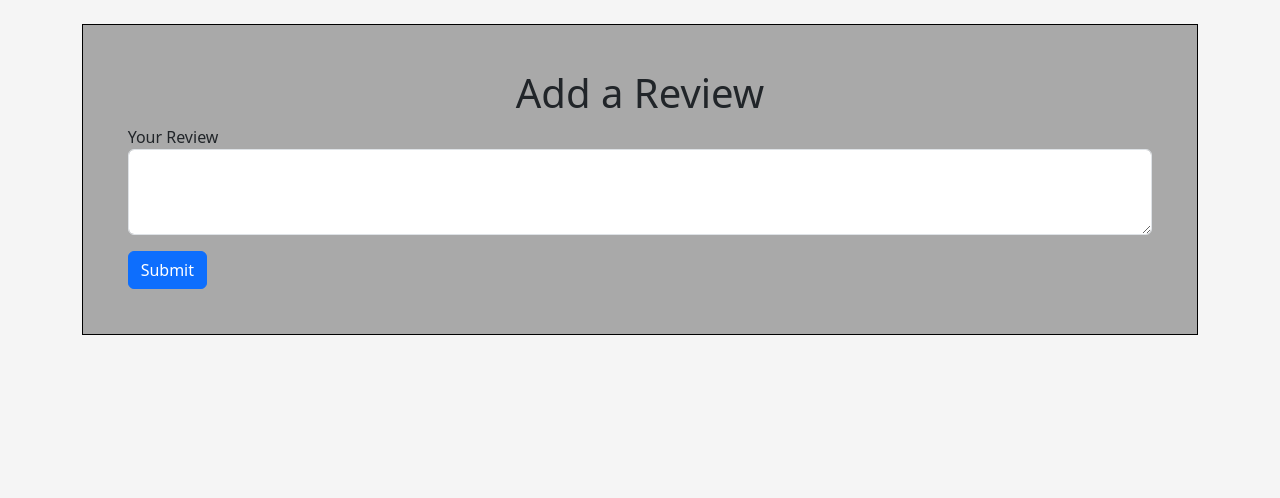
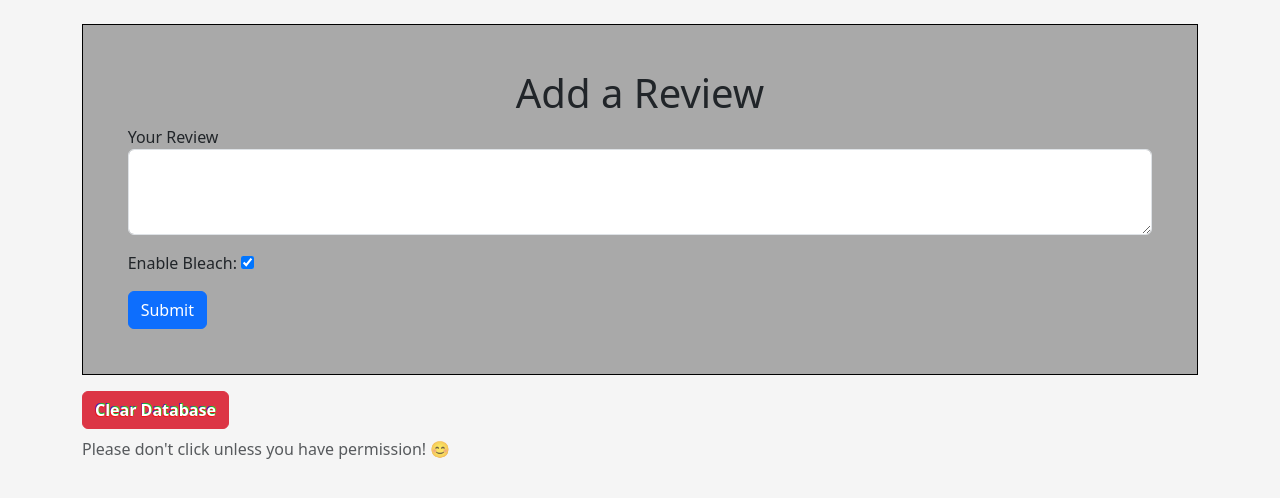
Before and after one commit to Gutteerz/ikt222_assignment_2, a Flask app: page /add in a window 1280 px wide. Shown: the part 54-552 px from the top of the page. Run offline with Flask 3, Linux system fonts and the light colour scheme.

Commit message:
Legge til memes

```diff
--- a/app.py
+++ b/app.py
@@ -1,4 +1,4 @@
-from flask import Flask, render_template, request, redirect
+from flask import Flask, render_template, request, redirect, session, url_for
 import sqlite3
 import bleach
 
@@ -35,14 +35,29 @@ def index_safe():
         reviews = conn.execute('SELECT * FROM reviews').fetchall()
     return render_template('index_safe.html', reviews=reviews)
 
+# Function to clear database
+@app.route('/clear_database', methods=['POST'])
+def clear_database():
+    with get_db_connection() as conn:
+        conn.execute("DELETE FROM reviews;")
+        conn.commit()
+    return redirect('/')
+
 # Add Review
 @app.route('/add', methods=('GET', 'POST'))
 def add_review():
     if request.method == 'POST':
         review = request.form['review']
-        bleachedReview = bleach.clean(review)
+
+        sanitize = 'sanitize' in request.form
+        # Sanitize review if true
+        if sanitize:
+            data = bleach.clean(review)
+        else:
+            data = review  # No sanitization
+
         with get_db_connection() as conn:
-            conn.execute('INSERT INTO reviews (content) VALUES (?)', (bleachedReview,))
+            conn.execute('INSERT INTO reviews (content) VALUES (?)', (data,))
             conn.commit()
         return redirect('/')
     return render_template('add.html')
--- a/static/css/styles.css
+++ b/static/css/styles.css
@@ -11,3 +11,24 @@ body {
     border-bottom: black 1px solid;
     padding: 0.5%;
 }
+
+.rgb-text {
+    font-size: 1em;
+    font-weight: bold;
+    color: white;
+    animation: rgbAnimation 1.5s infinite;
+    text-shadow: 2px 2px 0 rgba(255, 0, 0, 0.7), -2px -2px 0 rgba(0, 255, 0, 0.7), 2px -2px 0 rgba(0, 0, 255, 0.7);
+}
+
+/* Animation keyframes */
+@keyframes rgbAnimation {
+    0%, 100% {
+       text-shadow: 2px 2px 0 rgba(255, 0, 0, 0.7), -2px -2px 0 rgba(0, 255, 0, 0.7), 2px -2px 0 rgba(0, 0, 255, 0.7);
+    }
+    33% {
+        text-shadow: -2px 2px 0 rgba(255, 0, 0, 0.7), 2px -2px 0 rgba(0, 255, 0, 0.7), -2px -2px 0 rgba(0, 0, 255, 0.7);
+    }
+    66% {
+        text-shadow: 2px -2px 0 rgba(255, 0, 0, 0.7), -2px 2px 0 rgba(0, 255, 0, 0.7), 2px 2px 0 rgba(0, 0, 255, 0.7);
+    }
+}
--- a/templates/add.html
+++ b/templates/add.html
@@ -7,6 +7,10 @@
             <label for="review">Your Review</label>
             <textarea class="form-control" id="review" name="review" rows="3" required></textarea>
         </div>
+        <div class="form-group mt-3">
+            <label for="sanitize">Enable Bleach: </label>
+            <input type="checkbox" id="sanitize" name="sanitize" checked>
+        </div>
         <button type="submit" class="btn btn-primary mt-3">Submit</button>
     </form>
 {% endblock %}
--- a/templates/base.html
+++ b/templates/base.html
@@ -34,6 +34,10 @@
             {% block content %}
             {% endblock %}
         </div>
+        <form action="/clear_database" method="POST">
+            <button type="submit" class="btn btn-danger mt-3 rgb-text">Clear Database</button>
+            <p class="mt-2 text-muted">Please don't click unless you have permission! 😊</p>
+        </form>
     </div>
 
     <!-- Bootstrap JS and dependencies -->
--- a/templates/index.html
+++ b/templates/index.html
@@ -6,7 +6,7 @@
         {% for review in reviews %}
             <div class="list-group-item">
                 <h5 class="mb-1">Review #{{ review['id'] }}</h5>
-                <p class="mb-1">{{ review['content']|safe }}</p>
+                <p class="mb-1 review">{{ review['content']|safe }}</p>
             </div>
         {% endfor %}
     </div>
```
Also changed, not shown: database.db (deleted), static/js/script.js (added).
